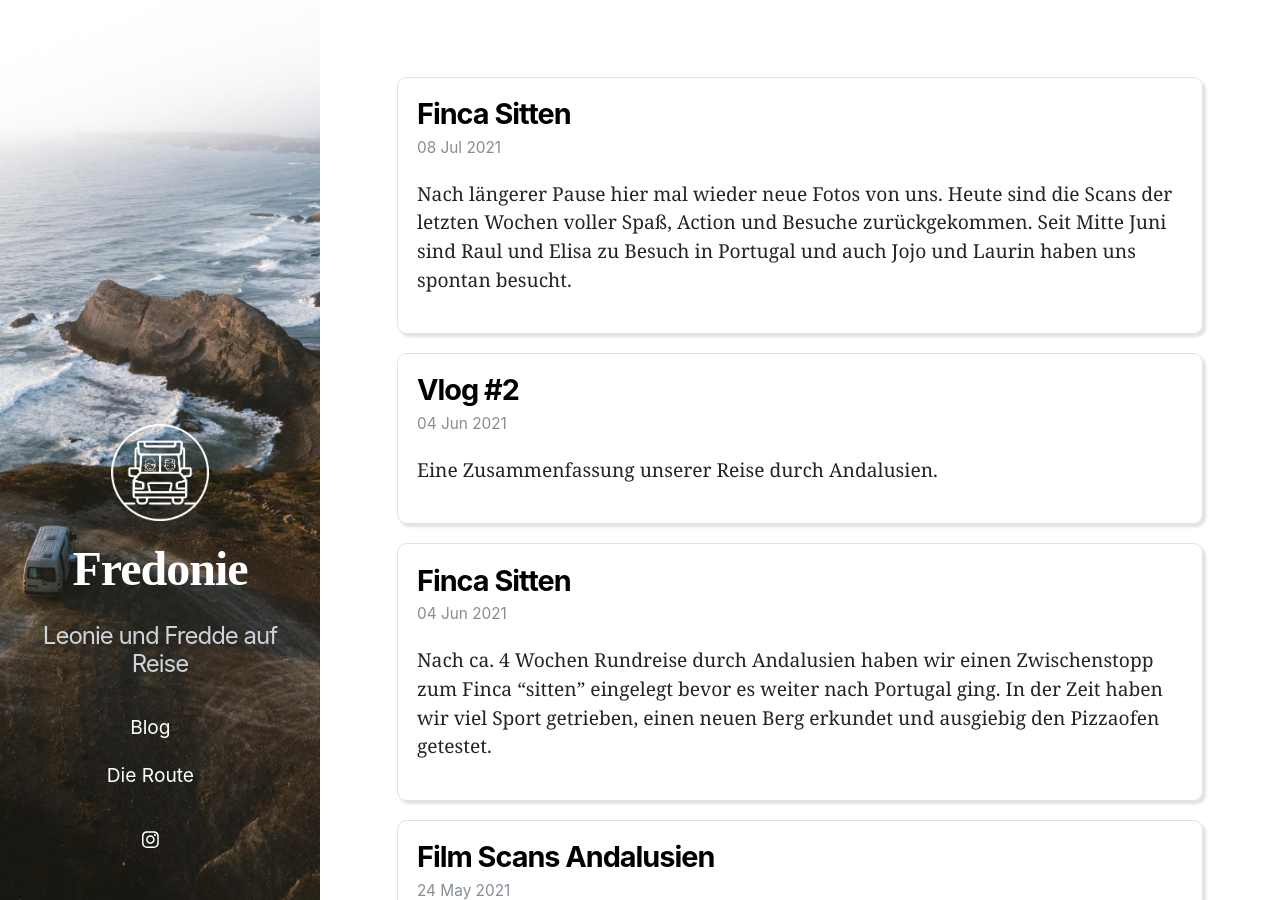
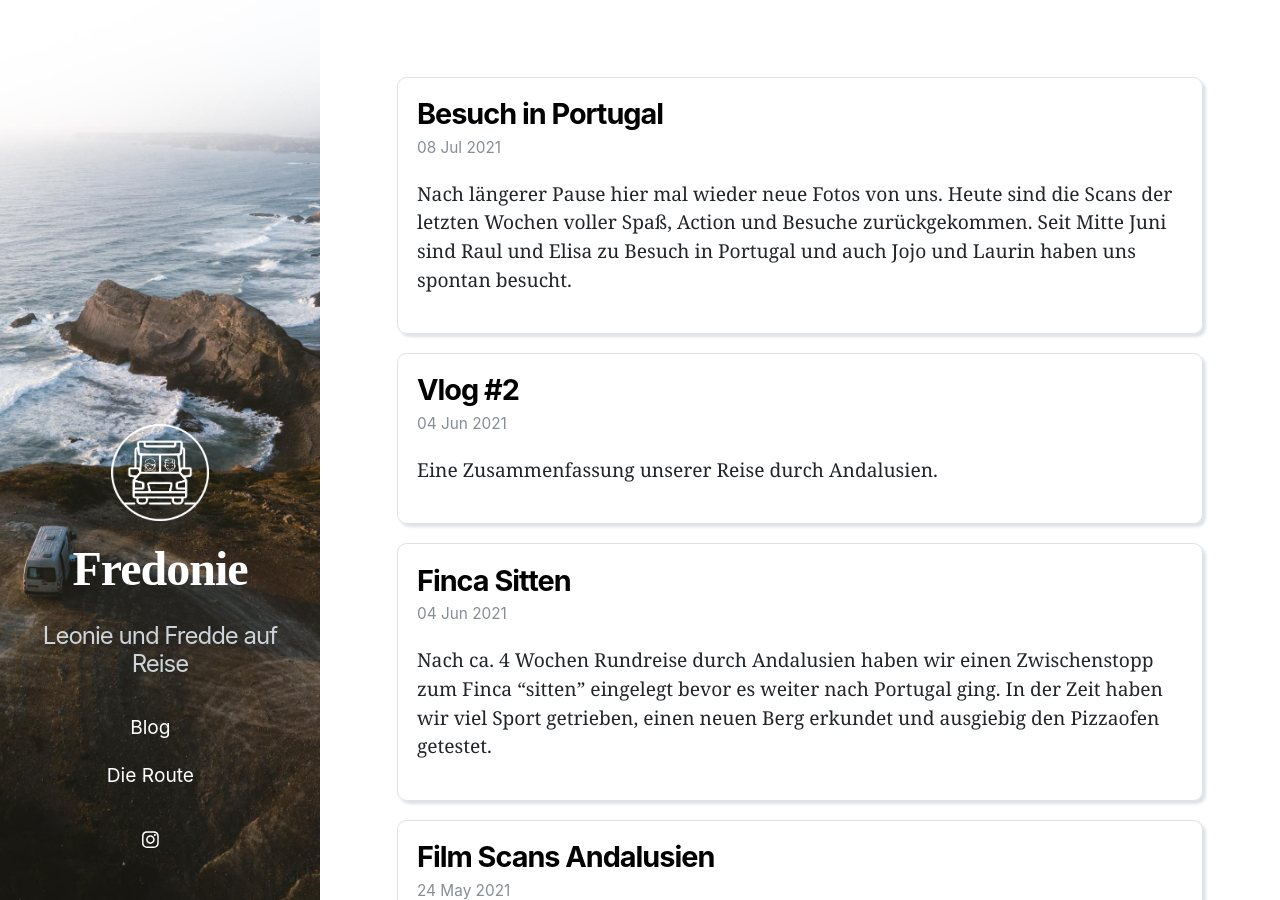
Before and after one commit to fschreib/fredonie, a Jekyll site: the page built from index.markdown, in a window 1280 px wide and 900 px high. Built offline with Jekyll 4.4.1, drawn with Linux system fonts in a browser that asks for light colours; nearby versions of some CDN libraries.

Commit message:
initial commit

```diff
--- a/_posts/2021-07-08-AlgarveAnalog.markdown
+++ b/_posts/2021-07-08-AlgarveAnalog.markdown
@@ -1,6 +1,6 @@
 ---
 layout: post
-title:  "Finca Sitten"
+title:  "Besuch in Portugal"
 date:   2021-07-08 11:00:00 +0200
 permalink: /blog/AlgarveAnalog
 ---
```
